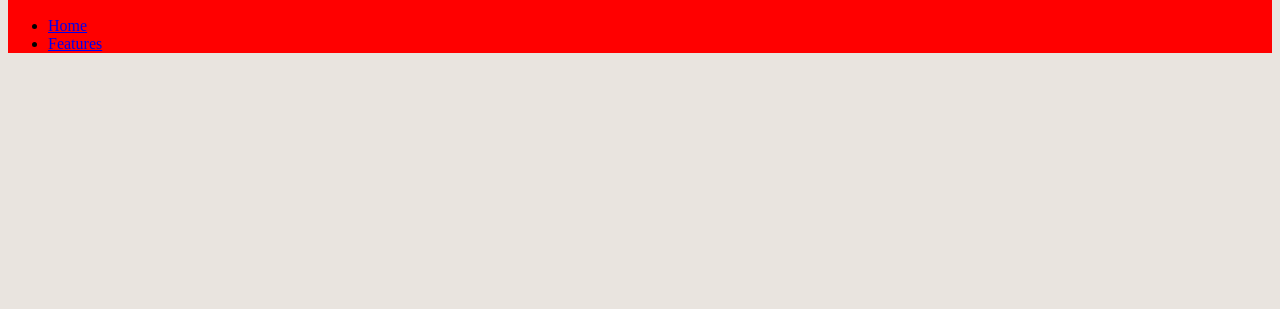
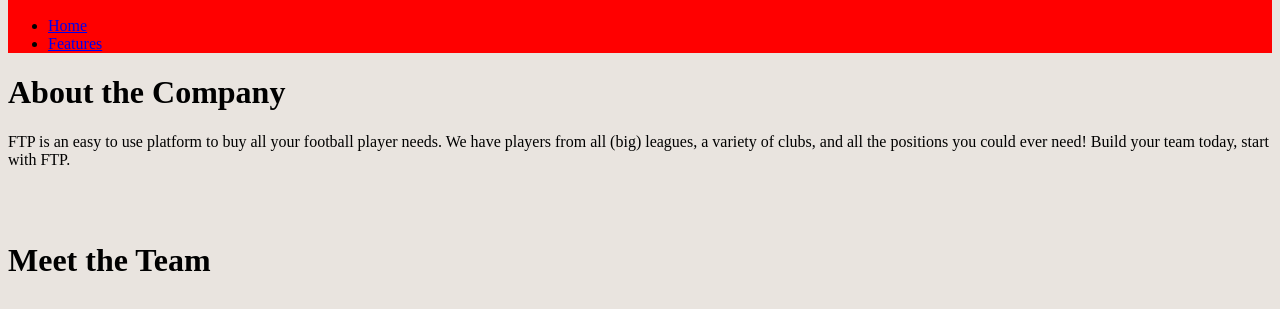
Before and after one commit to lsacramento2026/transfermarkt, a plain HTML site: page aboutthecompany.html in a window 1280 px wide. Shown: the part 27-336 px from the top of the page. Drawn offline with Linux system fonts and the light colour scheme.

Commit message:
Update and rename aboutus.html to aboutthecompany.html

```diff
--- a/aboutus.html
+++ b/aboutthecompany.html
@@ -31,3 +31,7 @@ body {
         </div>
         </nav>
     </header>
+	<h1>About the Company</h1>
+	<p> FTP is an easy to use platform to buy all your football player needs. We have players from all (big) leagues, a variety of clubs,
+		and all the positions you could ever need! Build your team today, start with FTP.</p> <br><br>
+	<h1> Meet the Team </h1>
```
